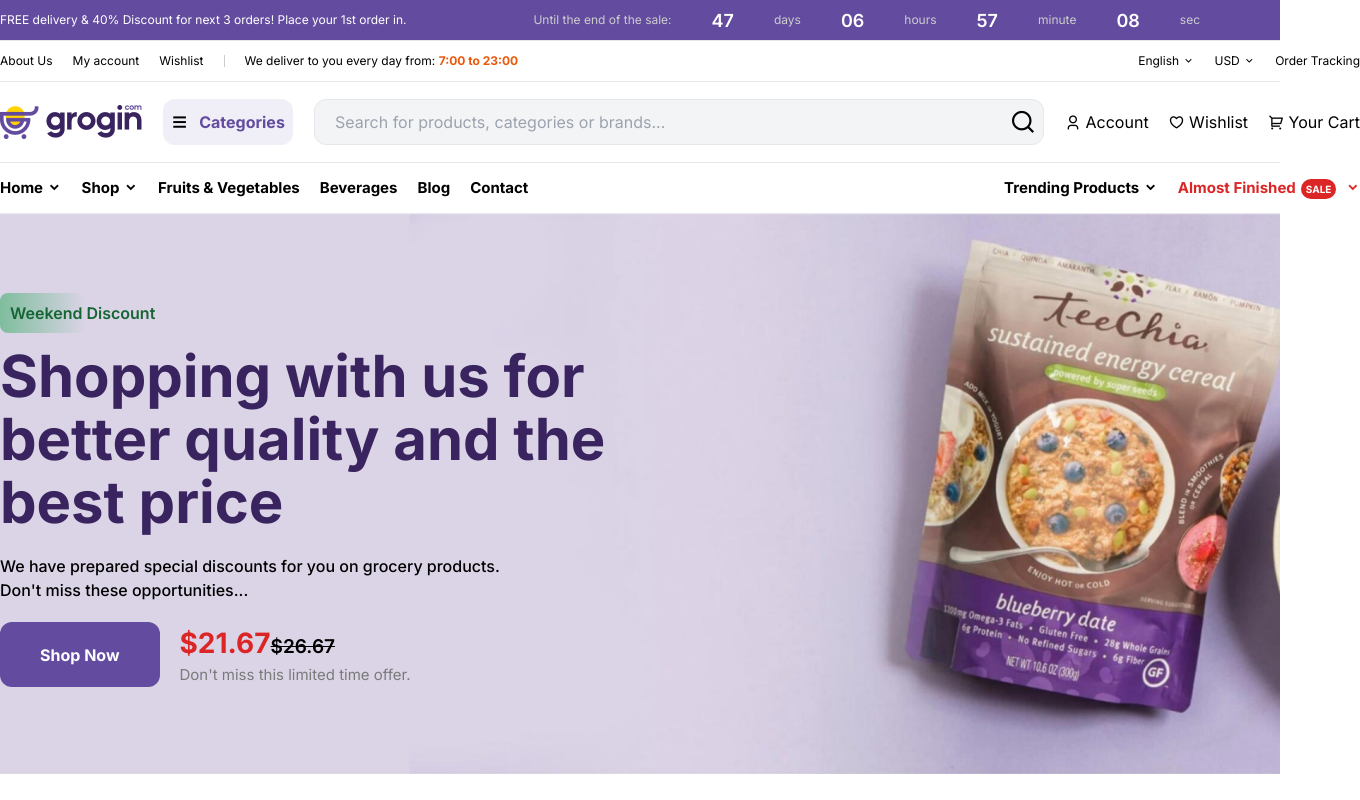
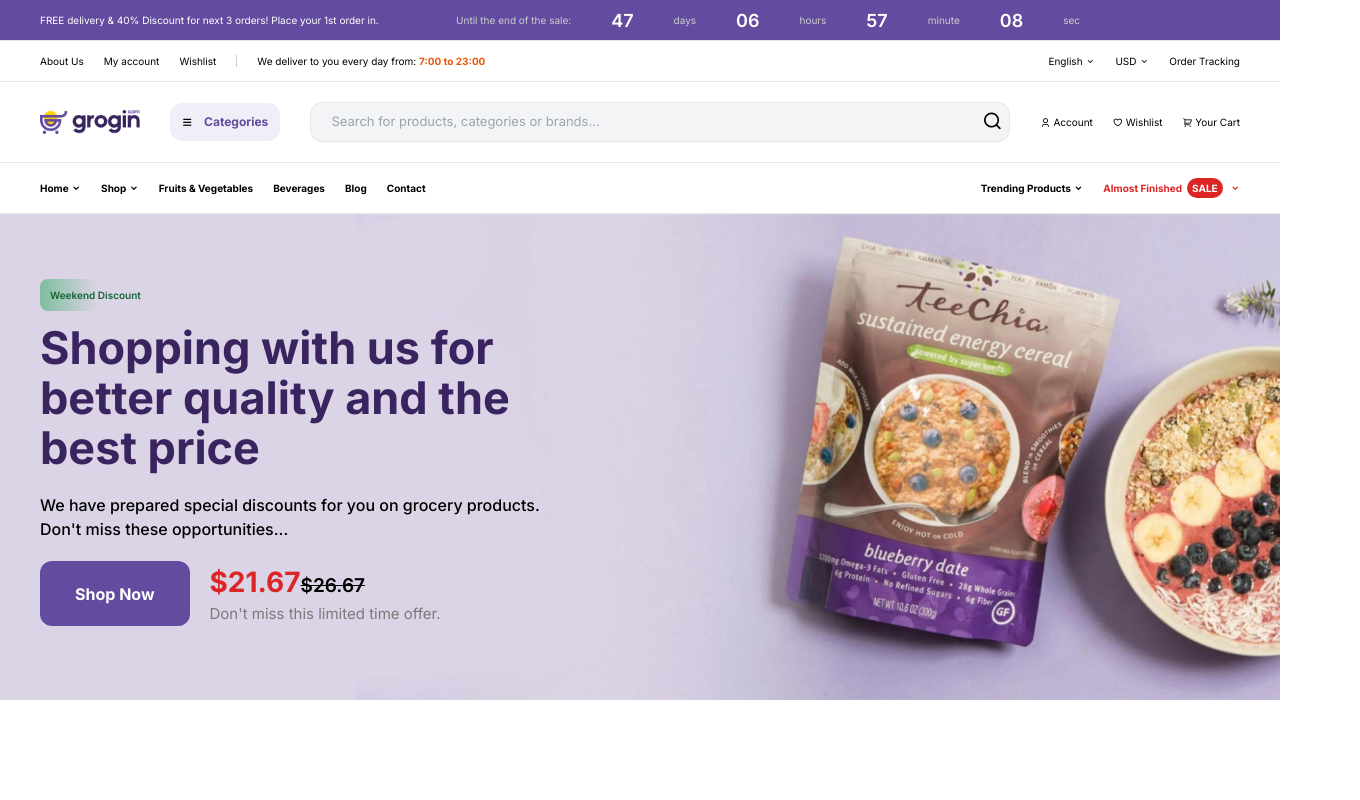
Before and after one commit to Sharmaji513/grogin-Ecommerce-Landing-Page, a website built with Vite: page index.html in a window 1280 px wide. Shown: the whole page, 1360 px wide, since content can reach past the window. Built offline with nearby package versions, Linux system fonts and the light colour scheme.

Commit message:
add viewport unit for reponsive

```diff
--- a/index.html
+++ b/index.html
@@ -18,7 +18,7 @@
     <header class="w-full">
         <div class="w-full h-[40px] bg-[#634C9F] text-white">
                    <!-- 1st bar -->
-            <div class="h-full flex justify-between items-center w-[1360px] m-auto text-[12px]">
+            <div class="h-full flex justify-between items-center w-[1360px] responsive2xl responsiveXl  m-auto text-[12px]">
                 <!-- left -->
                 <div class="">
                     <h4>FREE delivery & 40% Discount for next 3 orders! Place your 1st order in.</h4>
@@ -36,7 +36,7 @@
         </div>
         <hr>
         <!-- 2nd bar -->
-        <div class="w-[1360px] m-auto flex justify-between text-[12px]">
+        <div class="w-[1360px] responsive2xl responsiveXl m-auto flex justify-between text-[12px]">
             <!-- left part -->
             <div class="h-[40px] flex items-center gap-5 ">
                 <div class=""><a href="">About Us</a></div>
@@ -54,18 +54,18 @@
         </div>
         <hr>
         <!-- 3rd main bar -->
-        <div class="w-[1360px] m-auto flex justify-between h-[80px] items-center">
+        <div class="w-[1360px] responsive2xl responsiveXl m-auto flex justify-between h-[80px] items-center">
             <!-- logo -->
-            <div class="">
-                <img src="./assets/logo.png" alt="">
+            <div class="w-[120px] max-2xl:w-[100px]">
+                <img class="w-full" src="./assets/logo.png" alt="main-logo">
             </div>
-            <div class="flex items-center justify-center gap-3 bg-[#F0EEF6] w-[130px] h-[46px] rounded-xl font-bold">
+            <div class="flex items-center justify-center gap-3 bg-[#F0EEF6] w-[130px] h-[46px] max-2xl:w-[110px] max-2xl:h-[38px] max-xl:w-[100px] max-xl:h-[35px] rounded-xl font-bold">
                 <i class="ri-menu-line"></i>
-                <h3 class="text-[#634C9F]">Categories</h3>
+                <h3 class="text-[#634C9F] max-2xl:text-[12px] max-xl:text-[11px]">Categories</h3>
             </div>
-            <div class="w-[730px] flex relative">
-                <input class="w-full border bg-[#F3F4F6] h-[46px] rounded-xl placeholder:pl-[20px]" type="text" placeholder="Search for products, categories or brands...">
-                <i class="ri-search-line text-[26px] absolute right-2 top-1"></i>
+            <div class="w-[730px] max-2xl:w-[700px] max-xl:w-[550px] flex relative">
+                <input class="w-full border bg-[#F3F4F6] h-[46px] max-2xl:h-[40px] max-xl:h-[35px] rounded-xl placeholder:pl-[20px] max-2xl:placeholder:text-[13px] max-xl:placeholder:text-[11px]" type="text" placeholder="Search for products, categories or brands...">
+                <i class="ri-search-line text-[26px] max-2xl:text-[20px] max-xl:text-[18px] absolute right-2 top-1"></i>
             </div>
             <div class="flex gap-5">
                 <h4 class=""><i class="ri-user-3-line"></i> Account</h4>
@@ -75,7 +75,7 @@
         </div>
         <hr>
         <!-- 4th nav bar -->
-        <div class="w-[1360px] h-[50px] m-auto flex justify-between items-center text-[15px]">
+        <div class="w-[1360px] responsive2xl responsiveXl h-[50px] m-auto flex justify-between items-center text-[15px]">
             <!-- left -->
             <div class="">
                 <ul class="flex gap-5 font-bold">
@@ -98,13 +98,13 @@
     </header>
     <hr>
     <!-- Main Section -->
-    <main class="bg-hero-pattern bg-no-repeat bg-cover max-w-[100vw] h-[70vh] flex items-center">
-        <div class="w-[1360px] m-auto">
+    <main class="bg-hero-pattern bg-no-repeat bg-cover max-w-[100vw] h-[70vh] max-2xl:h-[38vw] max-xl:h-[36vw] flex items-center">
+        <div class="w-[1360px] responsive2xl responsiveXl m-auto ">
             <div class="mb-5">
                 <span class="text-[#166534] font-semibold bg-gradient-to-r from-[#16a34a78] w-[123px] py-[10px] pl-[10px] rounded-lg">Weekend </span>
                 <span class="text-[#166534] font-semibold">Discount </span>
             </div>
-            <h1 class="text-[#39245F] text-[58px] font-bold leading-[63px] mb-5" >
+            <h1 class="text-[#39245F] text-[58px] max-2xl:text-[45px] max-xl:text-[40px] max-2xl:leading-[50px] font-bold leading-[63px]  mb-5" >
                 Shopping with us for <br>
                 better quality and the <br>
                 best price
@@ -112,7 +112,7 @@
             <p class="text-[16px] font-medium mb-5">We have prepared special discounts for you on grocery products. <br>
                 Don't miss these opportunities...</p>
             <div class="flex gap-5">
-                <button class="bg-[#634C9F] text-white px-[40px] py-[12px] text-18px] font-bold rounded-xl">Shop Now</button>
+                <button class="bg-[#634C9F] text-white px-[40px] py-[12px] max-2xl:px-[35px] max-2xl:py-[10px] max-xl:px-[34px]  max-xl:py-[0px] max-2xl:text-[16px] max-xl:text-[14px] text-[18px] font-bold rounded-xl">Shop Now</button>
                 <div>
                     <h3 class="text-[#DC2626] text-[28px] font-bold">$21.67<span class="text-black text-[19px] font-semibold line-through">$26.67</span></h3>
                     <p class="text-[15px] text-[#7a7a7a]">Don't miss this limited time offer.</p>
--- a/style.css
+++ b/style.css
@@ -1,3 +1,10 @@
 @tailwind base;
 @tailwind components;
 @tailwind utilities;
+
+.responsive2xl {
+      @apply max-2xl:w-[1200px] max-2xl:text-[11px]
+}
+.responsiveXl {
+      @apply max-xl:w-[1000px] max-2xl:text-[10px]
+}
```
